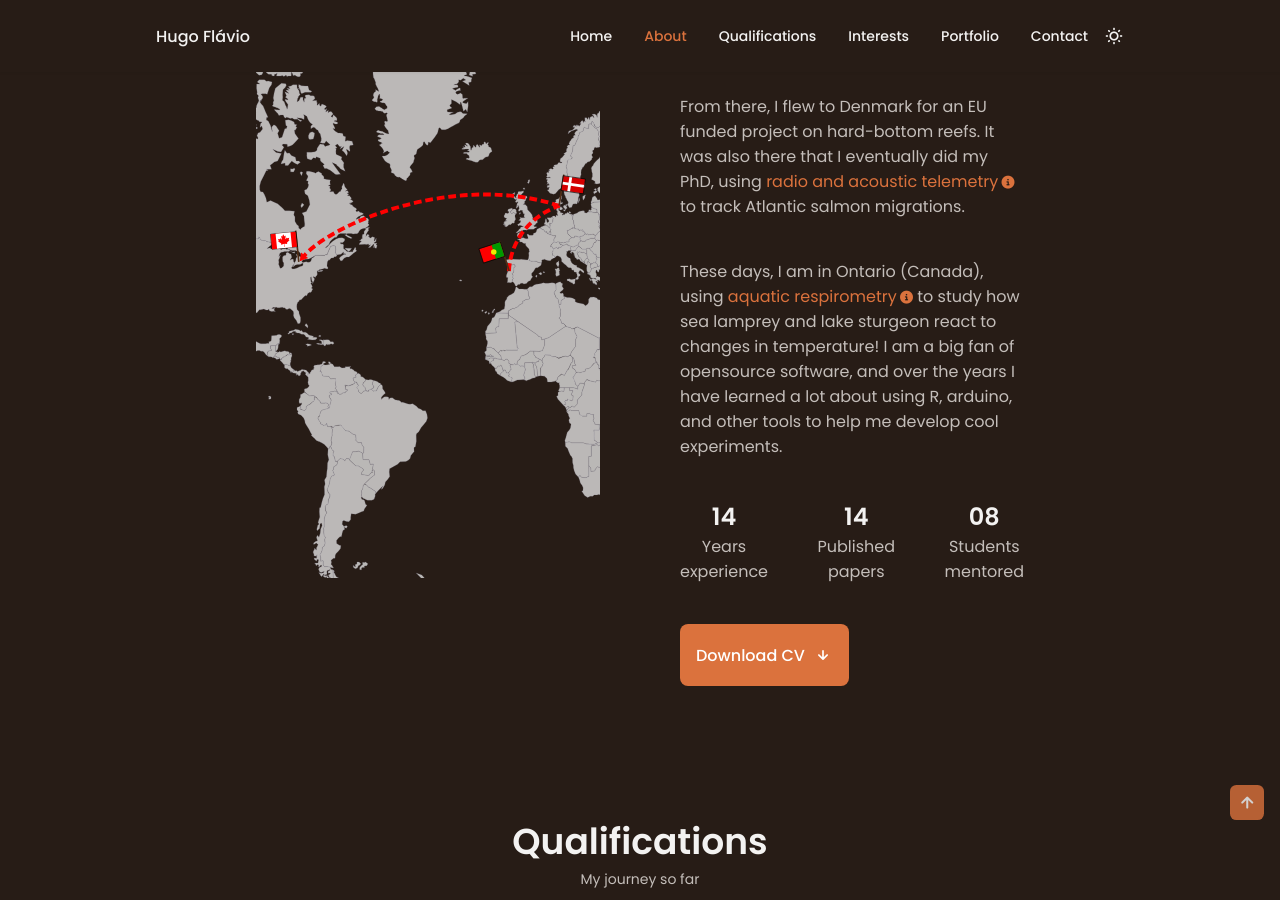
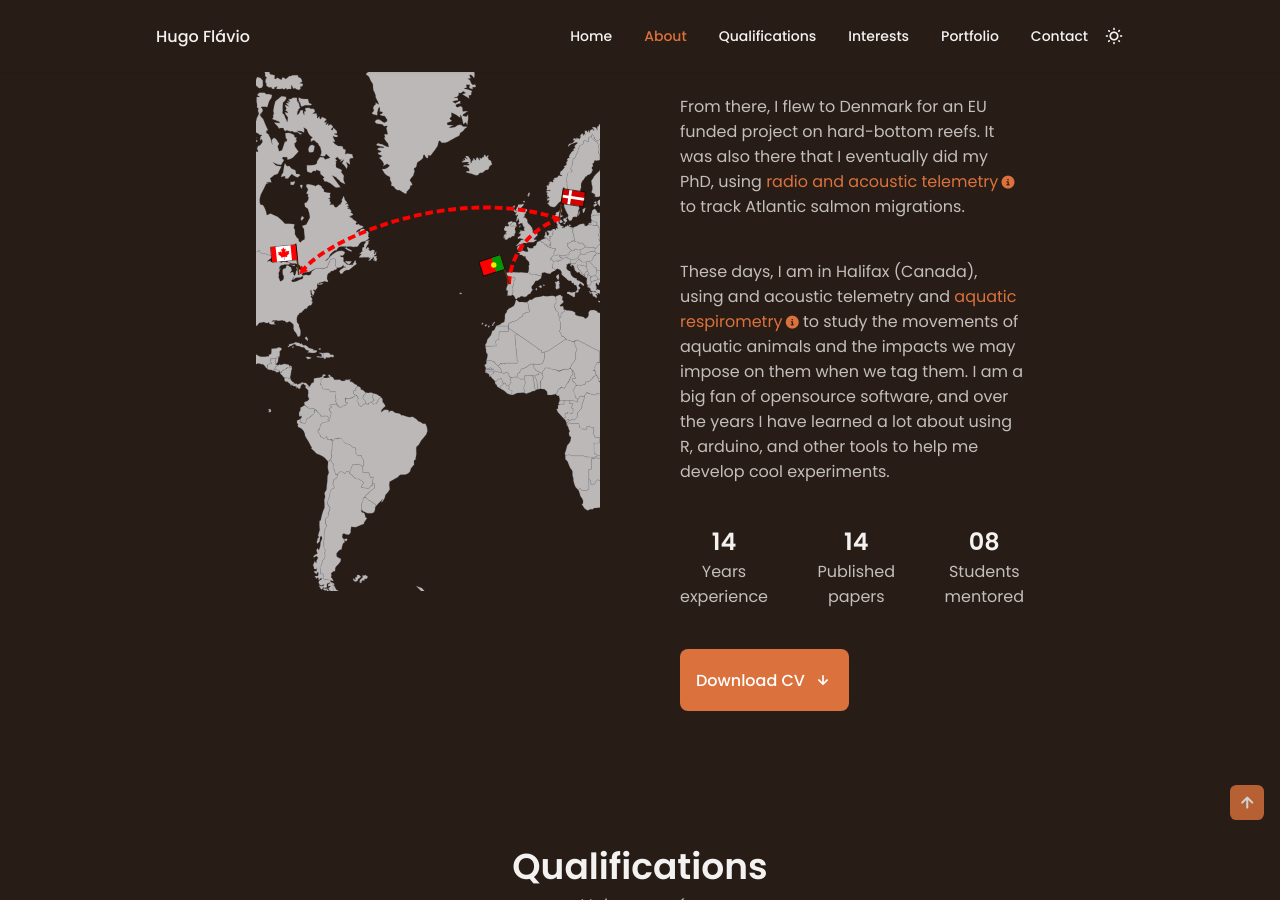
Before and after one commit to hugomflavio/hugoflavio-com, a Jekyll site: the page built from index.html, in a window 1280 px wide and 900 px high, scrolled down 1154 px. Built offline with Jekyll 4.4.1, drawn with Linux system fonts in a browser that asks for light colours; nearby versions of some CDN libraries; some of the changed text lies outside the part shown.

Commit message:
update work status

```diff
--- a/_includes/contact_me.html
+++ b/_includes/contact_me.html
@@ -3,7 +3,8 @@
         <div class="contact__container container grid">
             <div class="contact__data">
                 <h2 class="contact__title">How to reach me</h2>
-                <p class="contact__description">  e-mail: <a href="mailto:hflavio@wlu.ca" target="_blank">hflavio@wlu.ca</a></p>
+                <!-- <p class="contact__description">  e-mail: <a href="mailto:hflavio@wlu.ca" target="_blank">hflavio@wlu.ca</a></p> -->
+                <p class="contact__description">  e-mail: New email coming soon!</p>
                 <p class="contact__description">BlueSky: <a href="https://bsky.app/profile/hugoflavio.bsky.social" target="_blank">@hugoflavio.bsky.social</a></p>
                 <p class="contact__description">Mastodon: <a href="https://ecoevo.social/@HugoMFlavio" target="_blank">HugoMFlavio@ecoevo.social</a></p>
                 <p class="contact__description">  GitHub: <a href="https://github.com/hugomflavio" target="_blank">hugomflavio</a></p>
--- a/_includes/home/home_about.html
+++ b/_includes/home/home_about.html
@@ -14,7 +14,7 @@
 
             <p class="about__description">From there, I flew to Denmark for an EU funded project on hard-bottom reefs. It was also there that I eventually did my PhD, using <a id="telemetry" class="tooltip">radio and acoustic telemetry</a> to track Atlantic salmon migrations.</p>
 
-            <p class="about__description">These days, I am in Ontario (Canada), using <a id="respirometry" class="tooltip">aquatic respirometry</a> to study how sea lamprey and lake sturgeon react to changes in temperature! I am a big fan of opensource software, and over the years I have learned a lot about using R, arduino, and other tools to help me develop cool experiments.</p>
+            <p class="about__description">These days, I am in Halifax (Canada), using and acoustic telemetry and <a id="respirometry" class="tooltip">aquatic respirometry</a> to study the movements of aquatic animals and the impacts we may impose on them when we tag them. I am a big fan of opensource software, and over the years I have learned a lot about using R, arduino, and other tools to help me develop cool experiments.</p>
 
             <div class="about__info">
                 <div>
--- a/_includes/home/home_qualifications.html
+++ b/_includes/home/home_qualifications.html
@@ -19,22 +19,6 @@
             <!--==================== EDUCATION CONTENT ====================-->
             <div class="qualification__content qualification__active" data-content id="education">
                 <!--==================== EDUCATION 1 ====================-->
- <!--                <div class="qualification__data qualification__data__left">
-                    <div>
-                        <div class="qualification__calendar">
-                            2020 - 2024
-                            <i class="uil uil-calendar-alt"></i>
-                        </div>
-                        <h3 class="qualification__title">Postdoc in Fish Physiology</h3>
-                        <span class="qualification__subtitle">Wilfrid Laurier University</span>
-                    </div>
-
-                    <div>
-                        <span class="qualification__rounder"></span>
-                        <span class="qualification__line"></span>
-                    </div>
-                </div>
- -->
                 <!--==================== EDUCATION 2 ====================-->
                 <div class="qualification__data">
                     <div></div>
@@ -106,11 +90,30 @@
             </div>
             <!--==================== WORK CONTENT ====================-->
             <div class="qualification__content" data-content id="work">
+                <!--==================== WORK 2024 ====================-->
+                <div class="qualification__data">
+                    <div></div>
+
+                    <div>
+                        <span class="qualification__rounder"></span>
+                        <span class="qualification__line"></span>
+                    </div>
+
+                    <div>
+                        <div class="qualification__calendar">
+                            <i class="uil uil-calendar-alt"></i>
+                            2024 - Present
+                        </div>
+                        <h3 class="qualification__title">Post-doctoral fellow</h3>
+                        <span class="qualification__subtitle">Dalhousie University, Canada</span>
+
+                    </div>
+                </div>
                 <!--==================== WORK 1 ====================-->
                 <div class="qualification__data qualification__data__left">
                     <div>
                         <div class="qualification__calendar">
-                            2020 - Present
+                            2020 - 2024
                             <i class="uil uil-calendar-alt"></i>
                         </div>
                         <h3 class="qualification__title">Post-doctoral fellow</h3>
--- a/index.html
+++ b/index.html
@@ -55,7 +55,7 @@ layout: home
             <div class="home__data">
                 <h1 class="home__title">Hi, I'm Hugo. <i class="uil uil-smile-beam"></i></h1>
                 <h3 class="home__subtitle"><a id="ecophysiologist" class="tooltip">Ecophysiologist</a></h3>
-                <p class="home__description">I'm a Portuguese scientist currently living in Canada. These days, I am studying the physiology of sea lamprey and lake sturgeon! My main areas of interest are ecology, fish biology, and physiology.</p>
+                <p class="home__description">I'm a Portuguese scientist currently living in Canada. These days, I am studying the movement and physiology of aquatic animals! My main areas of interest are ecology, fish biology, and physiology.</p>
                 <a href="#contact" class="button button--flex">
                     Contact Me <i class="uil uil-message button__icon"></i>
                 </a>
```
